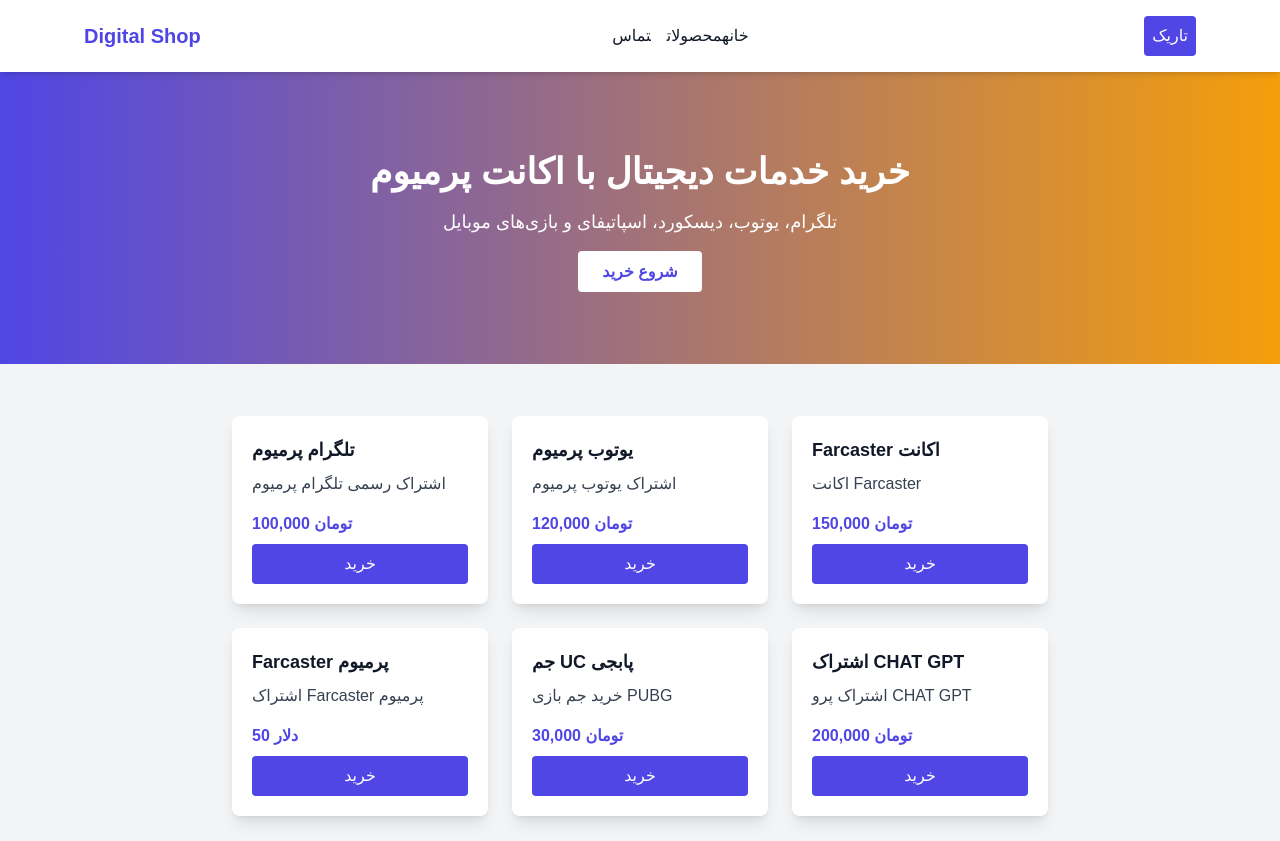
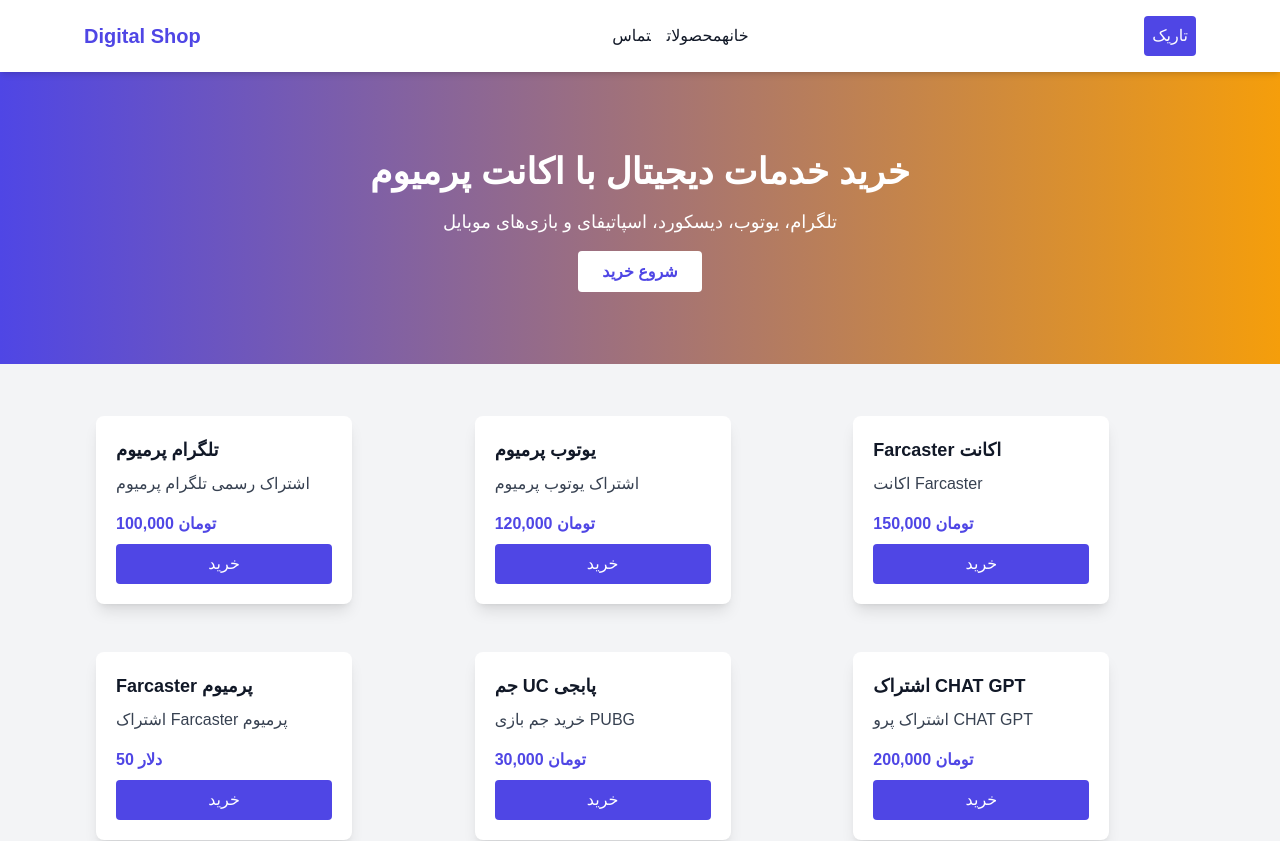
Before and after one commit to Fredrickadler/Fredrick, a Next.js app: page / in a window 1280 px wide. Shown: the top 841 px of the page. Built offline with nearby package versions, Linux system fonts and the light colour scheme; a web font is replaced by a local one.

Commit message:
Update index.tsx

```diff
--- a/pages/index.tsx
+++ b/pages/index.tsx
@@ -2,6 +2,7 @@ import Header from "../components/Header";
 import Hero from "../components/Hero";
 import ProductCard from "../components/ProductCard";
 import Footer from "../components/Footer";
+import { motion } from "framer-motion";
 
 export default function Home() {
   const products = [
@@ -17,8 +18,12 @@ export default function Home() {
     <>
       <Header />
       <Hero />
-      <section id="products" className="max-w-6xl mx-auto px-5 py-10 flex flex-wrap justify-center">
-        {products.map((p, idx) => <ProductCard key={idx} {...p} />)}
+      <section id="products" className="max-w-6xl mx-auto px-5 py-10 grid grid-cols-1 sm:grid-cols-2 md:grid-cols-3 gap-6">
+        {products.map((p, idx) => (
+          <motion.div key={idx} initial={{ opacity: 0, y: 20 }} whileInView={{ opacity: 1, y: 0 }} viewport={{ once: true }}>
+            <ProductCard {...p} />
+          </motion.div>
+        ))}
       </section>
       <Footer />
     </>
```
